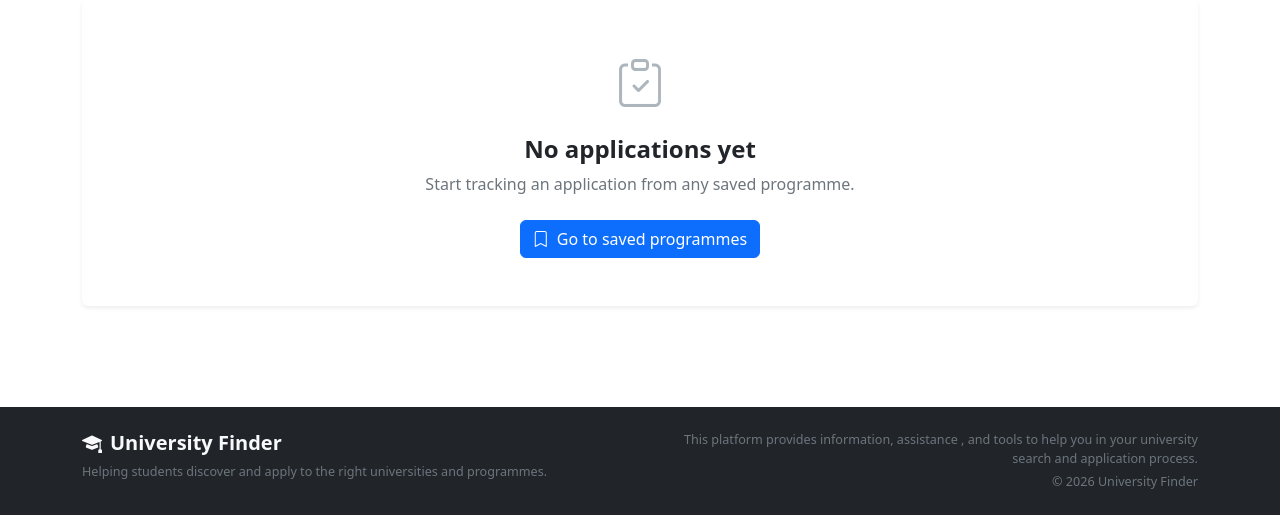
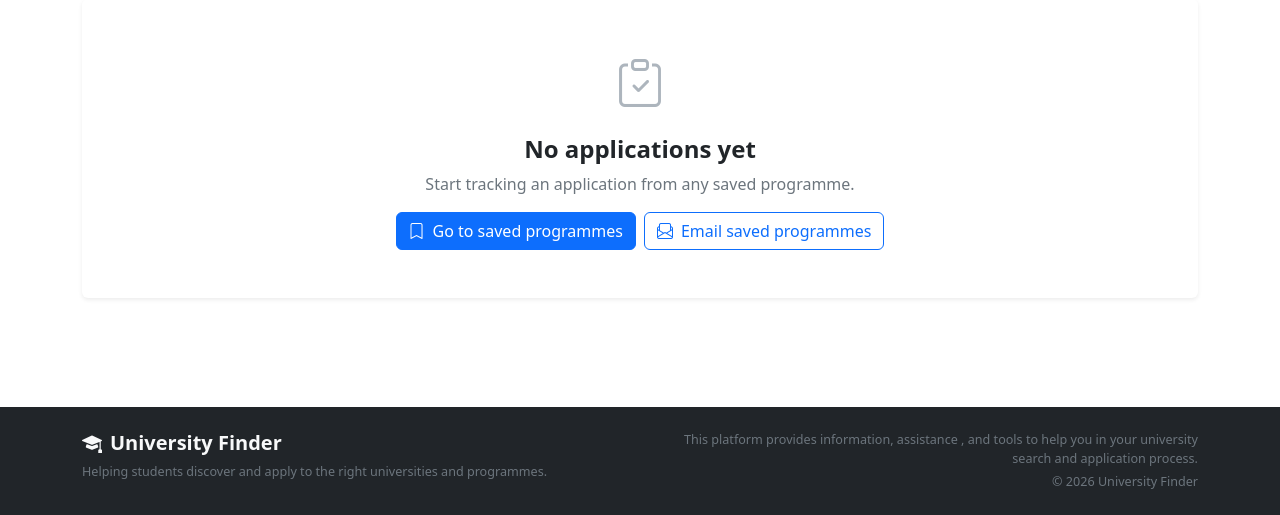
Before and after one commit to thodaniel3-sudo/university-finder, a Flask app: page /applications in a window 1280 px wide. Shown: the part 201-716 px from the top of the page. Run offline with Flask 3, Linux system fonts and the light colour scheme; the visitor is signed in with stand-in values (Sample User, id 1); data that the repository does not hold is empty; some libraries are stand-ins or nearby versions.

Commit message:
UI: applications empty-state buttons; homepage feature chips

```diff
--- a/templates/applications.html
+++ b/templates/applications.html
@@ -98,17 +98,20 @@
         </div>
     {% else %}
         <div class="card shadow-sm border-0">
-            <div class=
-            "card-body text-center py-5">
+            <div class="card-body text-center py-5">
                 <i class="bi bi-clipboard-check" style="font-size: 3rem; color: #adb5bd;"></i>
                 <h4 class="fw-bold mt-3">No applications yet</h4>
                 <p class="text-muted">
                     Start tracking an application from any saved programme.
                 </p>
-                <a href="{{ url_for('saved.list_view') }}"
-                   class="btn btn-primary mt-2">
-                    <i class="bi bi-bookmark me-2"></i>Go to saved programmes
-                </a>
+                <div class="d-flex flex-wrap justify-content-center gap-2 mt-3">
+                    <a href="{{ url_for('saved.list_view') }}" class="btn btn-primary">
+                        <i class="bi bi-bookmark me-2"></i>Go to saved programmes
+                    </a>
+                    <a href="{{ url_for('saved.programs_view') }}" class="btn btn-outline-primary">
+                        <i class="bi bi-envelope-paper me-2"></i>Email saved programmes
+                    </a>
+                </div>
             </div>
         </div>
     {% endif %}
--- a/templates/index.html
+++ b/templates/index.html
@@ -58,8 +58,7 @@
 
                 <p class="text-white-50 small mt-3 mb-0">
                     <i class="bi bi-info-circle me-1"></i>
-                    This platform does not guarantee admission. It helps you
-                    discover and prepare.
+                    This platform helps you discover and prepare for university applications.
                 </p>
             </div>
             <div class="col-lg-5 d-none d-lg-block text-center">
@@ -174,6 +173,4 @@
         </div>
     </div>
 </section>
-
-
 {% endblock %}
```
